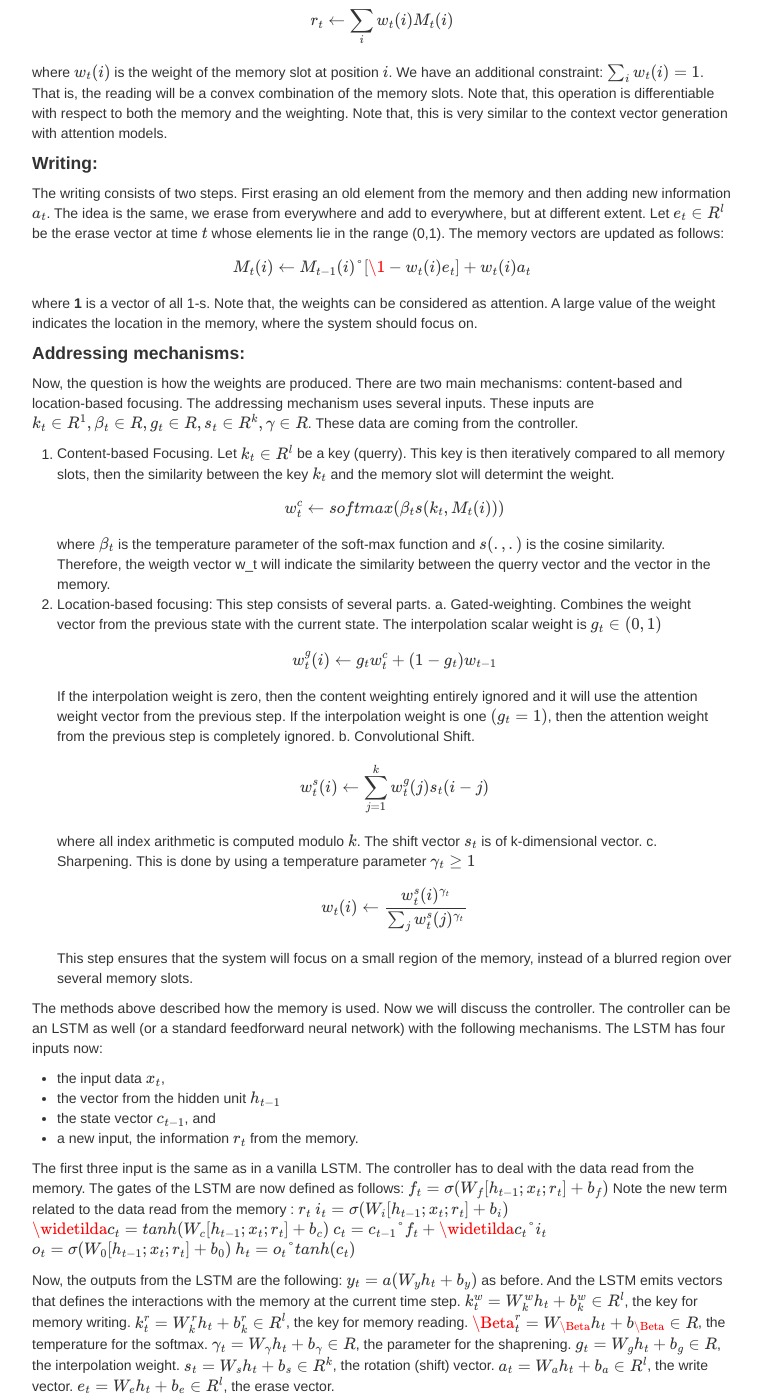
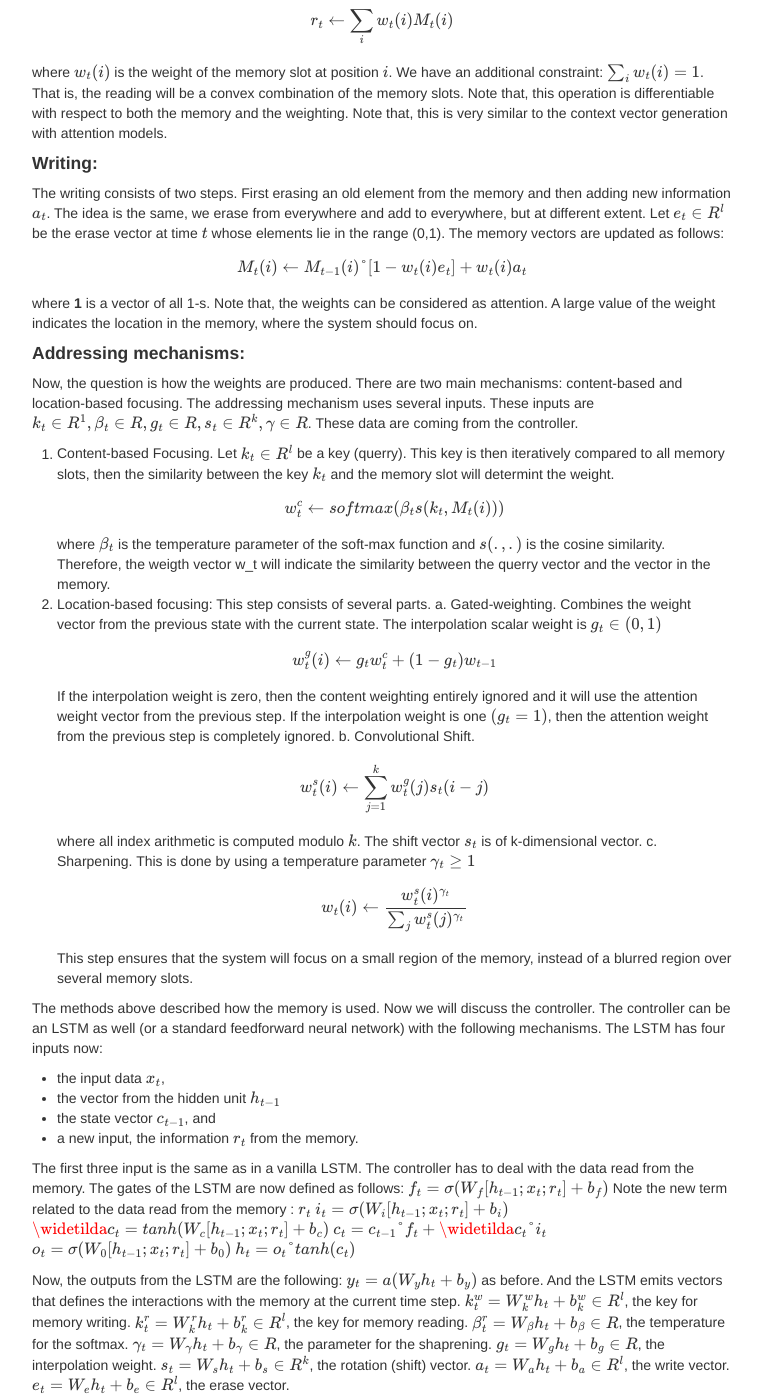
Before and after one commit to kfattila/kfattila.github.io, a Jekyll site: the page built from pages/NTM.md, in a window 1280 px wide and 1400 px high, scrolled down 520 px. Shown: the whole window, without its empty margins (258-1019 px from the left). Built offline with Jekyll 4.4.1, drawn with Linux system fonts in a browser that asks for light colours; formulas are drawn with MathJax 3; comment, search, counter and statistics services are not loaded.

Commit message:
Lectures

```diff
--- a/pages/NTM.md
+++ b/pages/NTM.md
@@ -23,7 +23,7 @@ Note that, this operation is differentiable with respect to both the memory and
 #### Writing:
 
 The writing consists of two steps. First erasing an old element from the memory and then adding new information \\(a_{t}\\). The idea is the same, we erase from everywhere and add to everywhere, but at different extent. Let \\(e_{t} \in R^{l}\\) be the erase vector at time \\(t\\) whose elements lie in the range (0,1). The memory vectors are updated as follows:
-\\[M_{t}(i) \leftarrow M_{t-1}(i)\textdegree [\1 − w_{t}(i)e_{t}] + w_{t}(i)a_{t}\\]
+\\[M_{t}(i) \leftarrow M_{t-1}(i)\textdegree [1 − w_{t}(i)e_{t}] + w_{t}(i)a_{t}\\]
 where **1** is a vector of all 1-s.
 Note that, the weights can be considered as attention. A large value of the weight indicates the location in the memory, where the system should focus on.
 
@@ -67,7 +67,7 @@ Now, the outputs from the LSTM are the following:
 And the LSTM emits vectors that defines the interactions with the memory at the current time step.
 \\(k_{t}^{w} = W_{k}^{w}h_{t} + b_{k}^{w} \in R^{l}\\), the key for memory writing.
 \\(k_{t}^{r} = W_{k}^{r}h_{t} + b_{k}^{r} \in R^{l}\\), the key for memory reading.
-\\(\Beta_{t}^{r} = W_{\Beta}h_{t} + b_{\Beta} \in R\\), the temperature for the softmax.
+\\(\beta_{t}^{r} = W_{\beta}h_{t} + b_{\beta} \in R\\), the temperature for the softmax.
 \\(\gamma_{t} = W_{\gamma}h_{t} + b_{\gamma} \in R\\), the parameter for the shaprening.
 \\(g_{t} = W_{g}h_{t} + b_{g} \in R\\), the interpolation weight.
 \\(s_{t} = W_{s}h_{t} + b_{s} \in R^{k}\\), the rotation (shift) vector.
```
